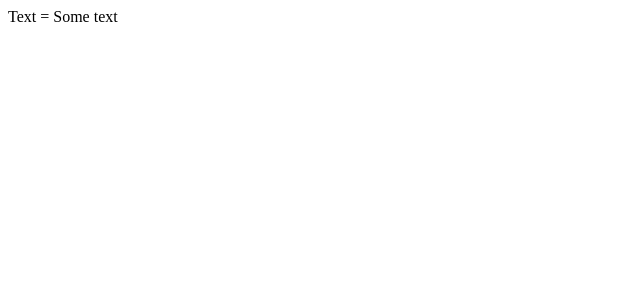
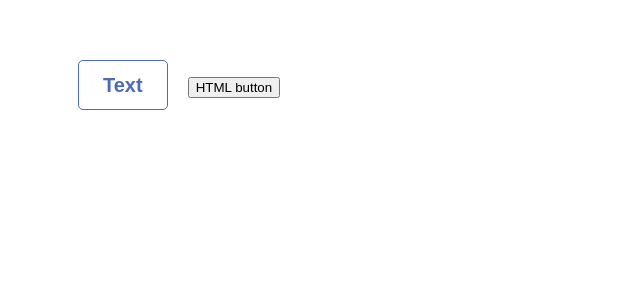
Before and after one commit to urzp/npm_def_proj, a Vue app: page / in a window 1280 px wide. Shown: the top 300 px of the page, without its empty margins (0-640 px from the left). Built offline with nearby package versions, Linux system fonts and the light colour scheme.

Commit message:
свойство scoped для инкапсуляции css

```diff
--- a/src/App.vue
+++ b/src/App.vue
@@ -1,22 +1,23 @@
 <template>
-    <div>
-        <UiText  :text="'Some text'" />
+    <div class="main_div">
+        <!-- <UiText  :text="'Some text'" color="red" /> -->
+        <UiButton>Text</UiButton>
+        <button class="button">HTML button</button>
     </div>
 </template>
 
 <script>
+    import UiButton from './UiButton.vue';
     import UiText from './UiText.vue'
 
     export default{
         name: 'AppName',
-        components: { UiText },
+        components: { UiText, UiButton },
     };
 </script>
 
 <style>
     .main_div{
-        height: 300px;
-        width: 300px;
-        background-image: url(./assets/img/myImg.png) ;
+        margin: 50px;
     }
 </style>
--- a/src/UiButton.vue
+++ b/src/UiButton.vue
@@ -10,8 +10,9 @@ export default {
 }
 </script>
 
-<style>
+<style scoped>
     .button{
+        margin: 10px 20px;
         display: inline-block;
         padding: 10px 24px;
         font-weight: 700;
@@ -19,15 +20,18 @@ export default {
         line-height: 28px;
         color: #4c6bb6;
         text-align: center;
-        border: 4px solid #4c6bb6;
+        border: 1px solid #4c6bb6;
+        border-radius: 5px;
         transition: 0.2s all;
         outline: none;
         box-shadow: none;
         background-color: #fff;
         cursor: pointer;
+
     }
 
     .button:hover{
         border-color: #b8c5e2;
+        background-color: #b8c5e2;
     }
 </style>
--- a/src/UiText.vue
+++ b/src/UiText.vue
@@ -1,6 +1,6 @@
 <template>
     <span class="root">
-       Text =  <span class="inside">{{ text }}</span>
+       Text =  <span class="inside" >{{ text }}</span>
     </span>
 </template>
 
@@ -22,5 +22,11 @@ export default {
 </script>
 
 <style>
-
+    .root{
+        font-size: 30px;
+        font-style: italic;
+    }
+    .inside{
+        color: v-bind(color);
+    }
 </style>
--- a/src/main.js
+++ b/src/main.js
@@ -2,4 +2,6 @@ import './assets/style.css'
 import {createApp} from 'vue'
 import App from './App.vue'
 
+// window.vm = createApp(App)
+// vm.mount('#app');
 createApp(App).mount('#app');
```
Also changed, not shown: comands.txt.
